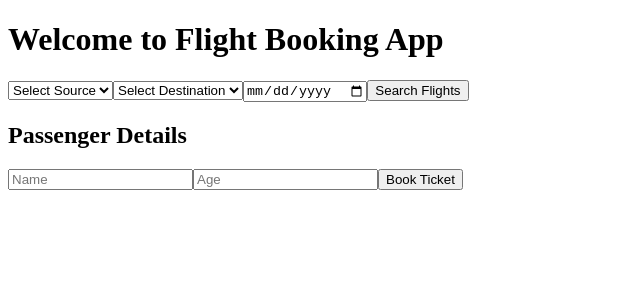
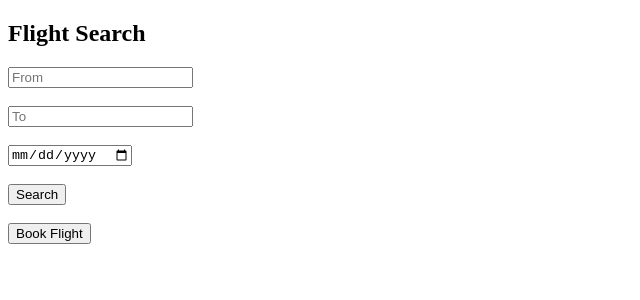
Before and after one commit to acciojob/phoenix-airlines-banuraj2402-ops, a React app: page /flight-search in a window 1280 px wide. Shown: the top 300 px of the page, without its empty margins (0-640 px from the left). Built offline with nearby package versions, Linux system fonts and the light colour scheme.

Commit message:
Completed Flight Booking Assignment

```diff
--- a/src/components/App.js
+++ b/src/components/App.js
@@ -1,46 +1,20 @@
-import React, { useState } from "react";
+import React from "react";
+import { BrowserRouter, Routes, Route } from "react-router-dom";
+
+import FlightSearch from "./FlightSearch";
+import FlightBooking from "./FlightBooking";
+import Confirmation from "./Confirmation";
 
 function App() {
-  const [message, setMessage] = useState("");
-  const [searched, setSearched] = useState(false);
-
-  const handleSearch = () => {
-    if (!searched) {
-      setMessage("No Flights Available");
-      setSearched(true);
-    } else {
-      setMessage("Flights Available");
-    }
-  };
-
   return (
-    <div>
-      <h1>Welcome to Flight Booking App</h1>
-
-      <select>
-        <option value="">Select Source</option>
-        <option value="Delhi">Delhi</option>
-      </select>
-
-      <select>
-        <option value="">Select Destination</option>
-        <option value="Mumbai">Mumbai</option>
-      </select>
-
-      <input type="date" />
-
-      <button id="search-btn" onClick={handleSearch}>
-        Search Flights
-      </button>
-
-      <p>{message}</p>
-
-      <h2>Passenger Details</h2>
-      <input type="text" placeholder="Name" />
-      <input type="number" placeholder="Age" />
-
-      <button id="book-btn">Book Ticket</button>
-    </div>
+    <BrowserRouter>
+      <Routes>
+        <Route path="/" element={<FlightSearch />} />
+        <Route path="/flight-search" element={<FlightSearch />} />
+        <Route path="/flight-booking" element={<FlightBooking />} />
+        <Route path="/confirmation" element={<Confirmation />} />
+      </Routes>
+    </BrowserRouter>
   );
 }
 
--- a/src/components/Confirmation.js
+++ b/src/components/Confirmation.js
@@ -15,9 +15,7 @@ function Confirmation() {
       <p>Email: {data?.email}</p>
       <p>Phone: {data?.phone}</p>
 
-      <button onClick={()=>navigate("/")}>
-        Go Home
-      </button>
+      <button onClick={() => navigate("/")}>Go Home</button>
     </div>
   );
 }
--- a/src/components/FlightBooking.js
+++ b/src/components/FlightBooking.js
@@ -15,7 +15,7 @@ function FlightBooking() {
     }
 
     navigate("/confirmation", {
-      state: { name, email, phone }
+      state: { name, email, phone },
     });
   };
 
@@ -23,7 +23,6 @@ function FlightBooking() {
     <div>
       <h2>Flight Booking</h2>
 
-      {/* IMPORTANT: type="text" must be there */}
       <input
         type="text"
         placeholder="Name"
@@ -31,7 +30,8 @@ function FlightBooking() {
         onChange={(e) => setName(e.target.value)}
       />
 
-      <br /><br />
+      <br />
+      <br />
 
       <input
         type="text"
@@ -40,7 +40,8 @@ function FlightBooking() {
         onChange={(e) => setEmail(e.target.value)}
       />
 
-      <br /><br />
+      <br />
+      <br />
 
       <input
         type="text"
@@ -49,12 +50,10 @@ function FlightBooking() {
         onChange={(e) => setPhone(e.target.value)}
       />
 
-      <br /><br />
+      <br />
+      <br />
 
-      {/* IMPORTANT BUTTON */}
-      <button onClick={submit}>
-        Confirm Booking
-      </button>
+      <button onClick={submit}>Confirm Booking</button>
     </div>
   );
 }
--- a/src/components/FlightSearch.js
+++ b/src/components/FlightSearch.js
@@ -13,6 +13,8 @@ function FlightSearch() {
       alert("Please fill all fields");
       return;
     }
+
+    alert("Flights Available");
   };
 
   return (
@@ -26,7 +28,8 @@ function FlightSearch() {
         onChange={(e) => setFrom(e.target.value)}
       />
 
-      <br /><br />
+      <br />
+      <br />
 
       <input
         type="text"
@@ -35,7 +38,8 @@ function FlightSearch() {
         onChange={(e) => setTo(e.target.value)}
       />
 
-      <br /><br />
+      <br />
+      <br />
 
       <input
         type="date"
@@ -43,14 +47,14 @@ function FlightSearch() {
         onChange={(e) => setDate(e.target.value)}
       />
 
-      <br /><br />
+      <br />
+      <br />
 
-      {/* OPTIONAL SEARCH BUTTON */}
       <button onClick={handleSearch}>Search</button>
 
-      <br /><br />
+      <br />
+      <br />
 
-      {/* VERY IMPORTANT FOR CYPRESS */}
       <button
         className="book-flight"
         onClick={() => navigate("/flight-booking")}
```
